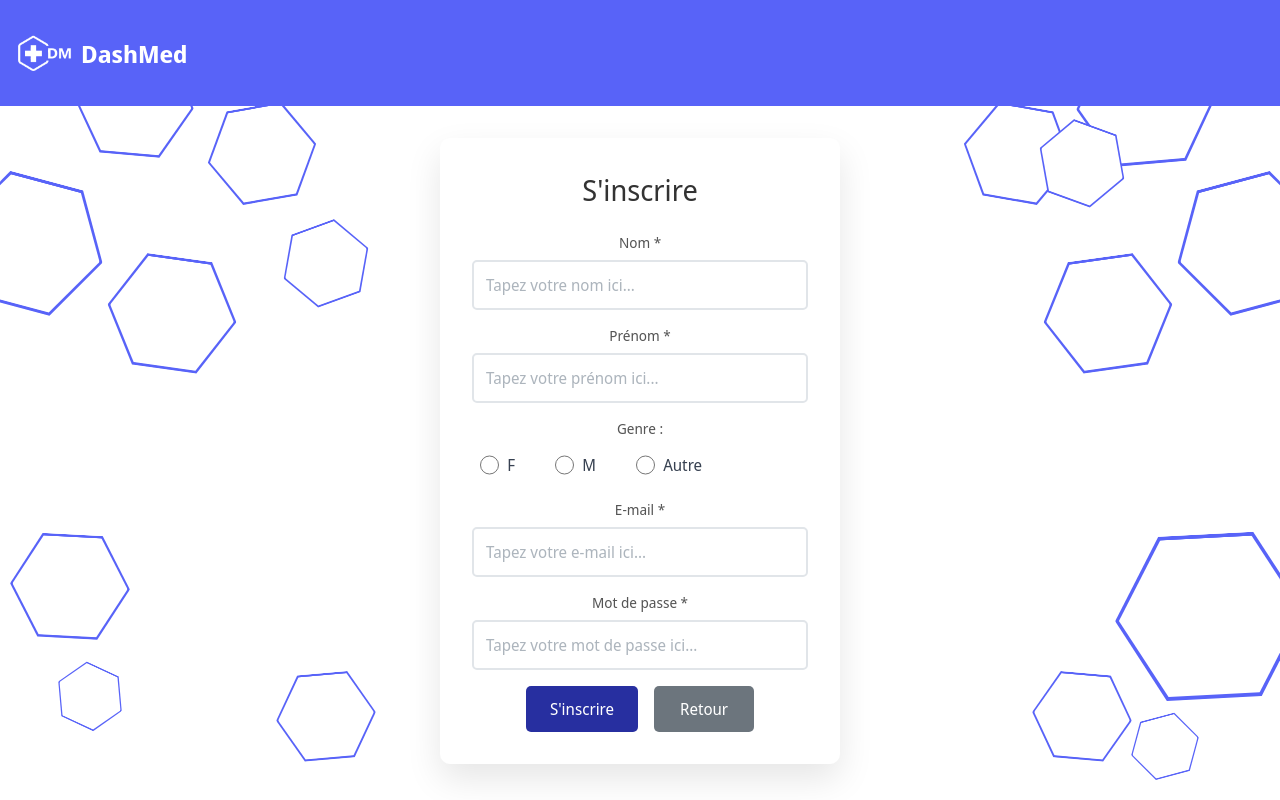
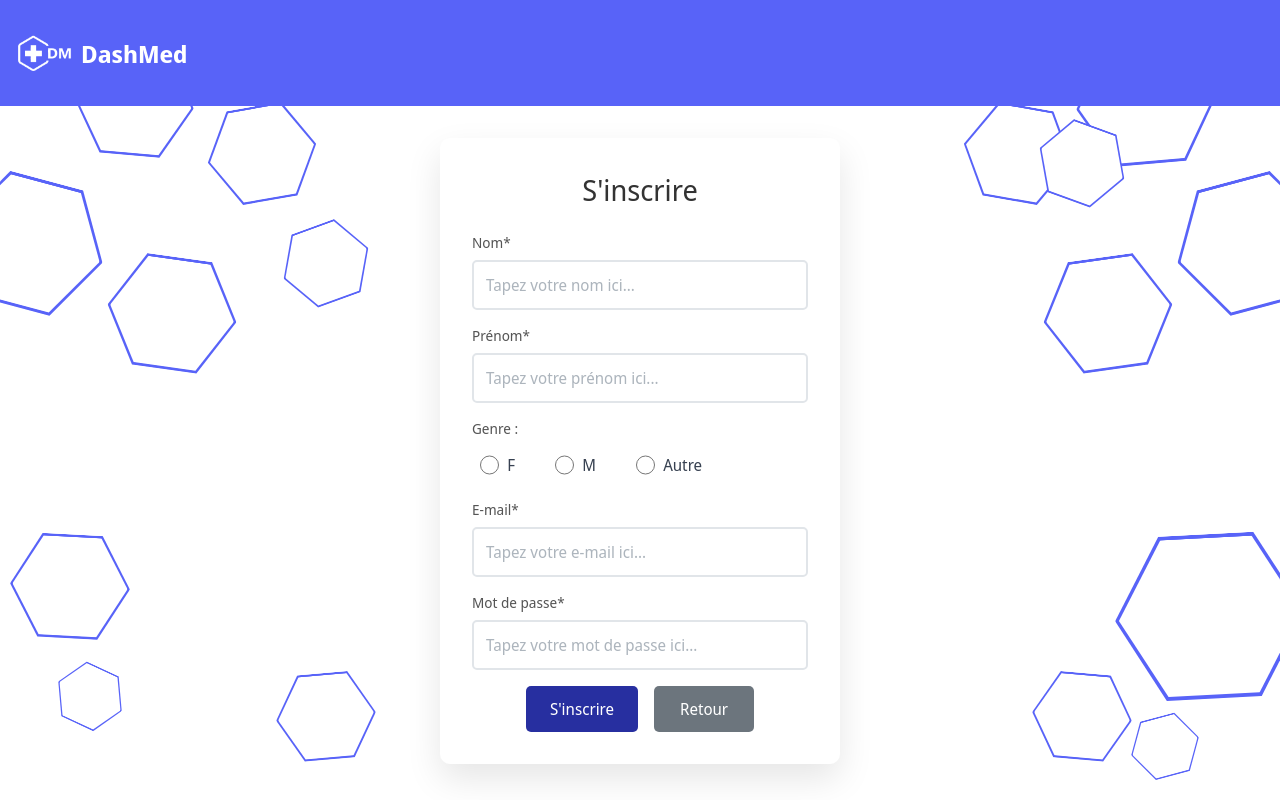
Before and after one commit to feyli/anderna, a PHP site: page /signup in a window 1280 px wide. Run offline with PHP 8.4, Linux system fonts and the light colour scheme.

Commit message:
UI minor modifications

```diff
--- a/public/_assets/includes/styles/styles-login.css
+++ b/public/_assets/includes/styles/styles-login.css
@@ -39,7 +39,7 @@
 }
 
 .form-label {
-    display: block;
+    display: flex;
     margin-bottom: 0.5rem;
     color: #555;
     font-weight: 500;
--- a/public/_assets/includes/styles/styles-register.css
+++ b/public/_assets/includes/styles/styles-register.css
@@ -39,7 +39,7 @@
 }
 
 .form-label {
-    display: block;
+    display: flex;
     margin-bottom: 0.5rem;
     color: #555;
     font-weight: 500;
```
